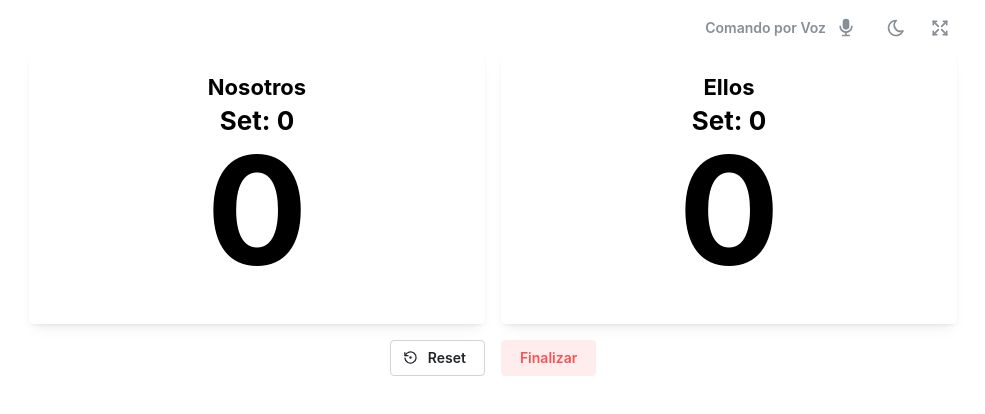
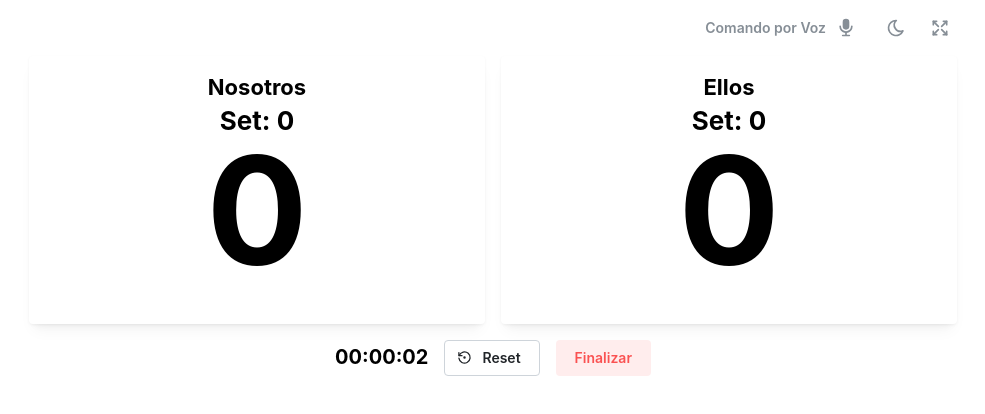
Before and after one commit to mvera8/marcadordepadel, a React (Vite) app: page / in a window 1280 px wide. Both pictures are taken after a click on the button "Empezar". Shown: the top 414 px of the page, without its empty margins (147-1132 px from the left). Built offline with nearby package versions, Linux system fonts and the light colour scheme.

Commit message:
Chronometer

```diff
--- /dev/null
+++ b/src/components/Chronometer.jsx
@@ -0,0 +1,45 @@
+import { Paper, Text } from "@mantine/core";
+import { useState, useEffect, useImperativeHandle, forwardRef } from "react";
+
+const Chronometer = forwardRef((_, ref) => {
+  const [time, setTime] = useState(0);
+  const [isRunning, setIsRunning] = useState(false);
+
+  useEffect(() => {
+    let timer;
+    if (isRunning) {
+      timer = setInterval(() => {
+        setTime((prevTime) => prevTime + 1);
+      }, 1000);
+    } else {
+      clearInterval(timer);
+    }
+    return () => clearInterval(timer);
+  }, [isRunning]);
+
+  useImperativeHandle(ref, () => ({
+    start: () => setIsRunning(true),
+    stop: () => setIsRunning(false),
+    reset: () => {
+      setIsRunning(false);
+      setTime(0);
+    }
+  }));
+
+  const formatTime = (seconds) => {
+    const hrs = Math.floor(seconds / 3600);
+    const mins = Math.floor((seconds % 3600) / 60);
+    const secs = seconds % 60;
+    return `${String(hrs).padStart(2, "0")}:${String(mins).padStart(2, "0")}:${String(secs).padStart(2, "0")}`;
+  };
+
+  return (
+    <Paper>
+      <Text size="xl" fw={700}>{formatTime(time)}</Text>
+    </Paper>
+  );
+});
+
+Chronometer.displayName = "Chronometer"; // ✅ Fix for ESLint warning
+
+export default Chronometer;
--- a/src/pages/Home.page.jsx
+++ b/src/pages/Home.page.jsx
@@ -1,5 +1,5 @@
 import "regenerator-runtime/runtime";
-import { useEffect, useState } from "react";
+import { useEffect, useState, useRef } from "react";
 import {
   ActionIcon,
   Button,
@@ -27,6 +27,7 @@ import {
 } from "@tabler/icons-react";
 import { ScoreCard } from "../components/ScoreCard";
 import { useFullscreen } from "@mantine/hooks";
+import Chronometer from "../components/Chronometer";
 
 // cb37cbc5-fddf-472d-b05d-8f30c2abbfa4
 
@@ -36,7 +37,9 @@ const DEUCE_SCORE = 3;
 
 export const HomePage = () => {
   const { setColorScheme } = useMantineColorScheme();
-  const computedColorScheme = useComputedColorScheme('light', { getInitialValueInEffect: true });
+  const computedColorScheme = useComputedColorScheme("light", {
+    getInitialValueInEffect: true,
+  });
 
   const { toggle, fullscreen } = useFullscreen();
 
@@ -49,6 +52,14 @@ export const HomePage = () => {
 
   const { gameStarted, lastWinner, sets, points } = gameState;
   const { transcript, listening, resetTranscript } = useSpeechRecognition();
+
+  const chronoRef = useRef();
+
+  useEffect(() => {
+    if (gameState.gameStarted && chronoRef.current) {
+      chronoRef.current.start();
+    }
+  }, [gameState.gameStarted]);
 
   useEffect(() => {
     if (!gameStarted) return;
@@ -123,6 +134,14 @@ export const HomePage = () => {
       sets: { red: 0, blue: 0 },
       points: { red: 0, blue: 0 },
     }));
+
+    // Ensure chronoRef.current exists before calling reset()
+    if (chronoRef.current) {
+      chronoRef.current.reset();
+			chronoRef.current.start();
+    } else {
+      console.warn("Chronometer is not ready yet!"); // Debugging tip
+    }
   };
 
   const handleGameFinished = (winner) => {
@@ -169,8 +188,9 @@ export const HomePage = () => {
             size="lg"
             onClick={handleGameStart}
             style={{
-							boxShadow: 'rgba(0, 0, 0, 0.2) 2px 2px 2px 0'
-						}}>
+              boxShadow: "rgba(0, 0, 0, 0.2) 2px 2px 2px 0",
+            }}
+          >
             Empezar
           </Button>
         </Container>
@@ -183,28 +203,47 @@ export const HomePage = () => {
       <Flex justify="flex-end" align="center" pb="xs">
         <Button
           variant="subtle"
-				color='gray'
+          color="gray"
           onClick={handleStartListen}
-        rightSection={listening ? (<IconPlayerStopFilled size={20} />) : (<IconMicrophoneFilled size={20} />)}>
+          rightSection={
+            listening ? (
+              <IconPlayerStopFilled size={20} />
+            ) : (
+              <IconMicrophoneFilled size={20} />
+            )
+          }
+        >
           Comando por Voz
         </Button>
         <ActionIcon
           ml="xs"
           variant="subtle"
           aria-label="Listen"
-					color='gray'
+          color="gray"
           size="lg"
-					onClick={() => setColorScheme(computedColorScheme === 'light' ? 'dark' : 'light')}>
-					{computedColorScheme === 'light' ? <IconMoon size={20} /> : <IconSun size={20} />}
+          onClick={() =>
+            setColorScheme(computedColorScheme === "light" ? "dark" : "light")
+          }
+        >
+          {computedColorScheme === "light" ? (
+            <IconMoon size={20} />
+          ) : (
+            <IconSun size={20} />
+          )}
         </ActionIcon>
         <ActionIcon
           ml="xs"
           variant="subtle"
           aria-label="Listen"
-					color='gray'
+          color="gray"
           size="lg"
-					onClick={toggle}>
-					{fullscreen ? <IconArrowsMinimize size={20} /> : <IconArrowsMaximize size={20} />}
+          onClick={toggle}
+        >
+          {fullscreen ? (
+            <IconArrowsMinimize size={20} />
+          ) : (
+            <IconArrowsMaximize size={20} />
+          )}
         </ActionIcon>
       </Flex>
 
@@ -229,10 +268,12 @@ export const HomePage = () => {
 
       <Flex justify="center">
         <Group>
+          <Chronometer ref={chronoRef} />
           <Button
             leftSection={<IconRestore size={15} />}
             variant="default"
-						onClick={handleGameRestart}>
+            onClick={handleGameRestart}
+          >
             Reset
           </Button>
           <Button
```
Lines whose indentation alone changed are shown as unchanged.
